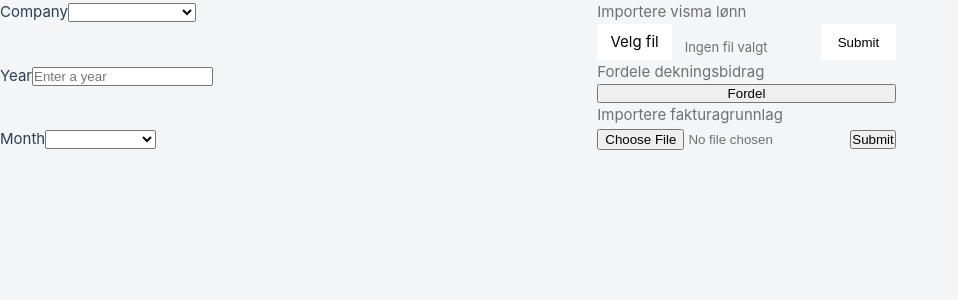
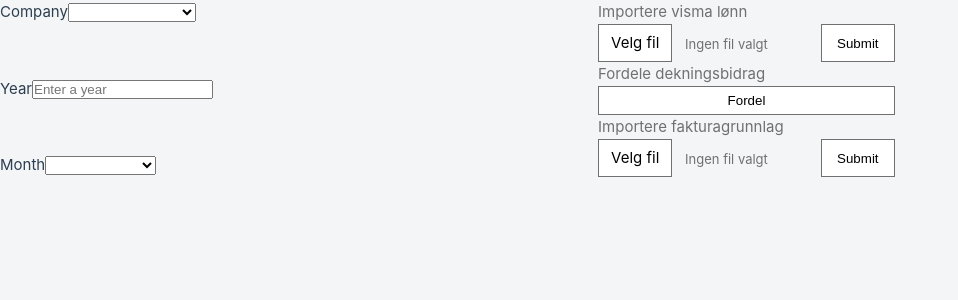
Before and after one commit to Glasspaper-Solutions/invoicing, a Vue app: page / in a window 1280 px wide. Shown: the top 300 px of the page, without its empty margins (0-958 px from the left). Built offline with nearby package versions, Linux system fonts and the light colour scheme.

Commit message:
Import invoice styling

```diff
--- a/src/App.vue
+++ b/src/App.vue
@@ -49,20 +49,26 @@
       <p>Importere visma lønn</p>
       <div class="visma-lønn-container">
         <div class="custom-file-upload">
-            <label class="visma-lønn-label" for="visma-lønn" @click=""><div class="clickable-area">{{ buttonText }}</div></label>
-            <input type="file" id="visma-lønn" name="VismaLønn" @change="findFile()" />
+            <label class="visma-lønn-label" for="visma-lønn"><div class="clickable-area">{{ buttonText }}</div></label>
+            <input type="file" id="visma-lønn" name="VismaLønn" @change="findFile()"/>
         </div>
         <p class="filename">{{ filename }}</p>
         <input class="submit-button" type="submit">
       </div>
         <!-- distribute coverage contributions -->
       <p>Fordele dekningsbidrag</p>
-      <button>Fordel</button>
+      <button class="fordel-dekningsbidrag">Fordel</button>
       <!-- import invoice -->
-      <p>Importere fakturagrunnlag</p>
       <form action="/action_page.php">
-        <input type="file" id="fakturagrunnlag" name="Fakturagrunnlag">
-        <input type="submit">
+        <p>Importere fakturagrunnlag</p>
+        <div class="invoice-container">
+          <div class="custom-file-upload">
+              <label class="invoice-label" for="fakturagrunnlag"><div class="clickable-area">{{ buttonText }}</div></label>
+              <input type="file" id="fakturagrunnlag" name="Fakturagrunnlag" @change="findFile()"/>
+          </div>
+          <p class="filename" >{{ filename }}</p>
+          <input class="submit-button" type="submit">
+        </div>
       </form>
     </div>
     <div class="column log">
--- a/src/assets/main.css
+++ b/src/assets/main.css
@@ -24,34 +24,43 @@ body {
 }
 
 /* create a container for the three parts of 'importere visma lønn' */
-.visma-lønn-container {
+.visma-lønn-container, .invoice-container {
   display: grid;
   grid-auto-rows: auto;
   grid-template-columns: 1fr 2fr 1fr;
+  width: 100%;
 }
 
 /* styles the 'velg fil' button */
 .custom-file-upload, .submit-button {
   display: inline-block;
-  cursor: pointer;
   background-color: #ffffff;
   color: #000000;
   border: none;
   width: 100%;
+  border: 1px solid rgb(112, 112, 112);
+  cursor: pointer;
 }
+
 .custom-file-upload:hover {
   background-color: #0069d9;
-
 }
 .custom-file-upload:active {
   background-color: #0053ba;
 }
+
 #visma-lønn {
   display: none;
 }
+
+#fakturagrunnlag {
+  display: none;
+}
+
 .clickable-area {
   padding: 6px 12px;
   text-align: center;
+  cursor: pointer;
 }
 
 .uploads {
@@ -60,7 +69,14 @@ body {
 
 .filename {
   font-size: 13px;
-  padding-top: 1vw;
+  padding-top: 0.75vw;
   padding-left: 1vw;
   padding-right: 1vw;
 }
+
+.fordel-dekningsbidrag {
+  background-color: white;
+  border: 1px solid rgb(112, 112, 112);
+  padding: 6px 12px;
+  cursor: pointer;
+}
```
